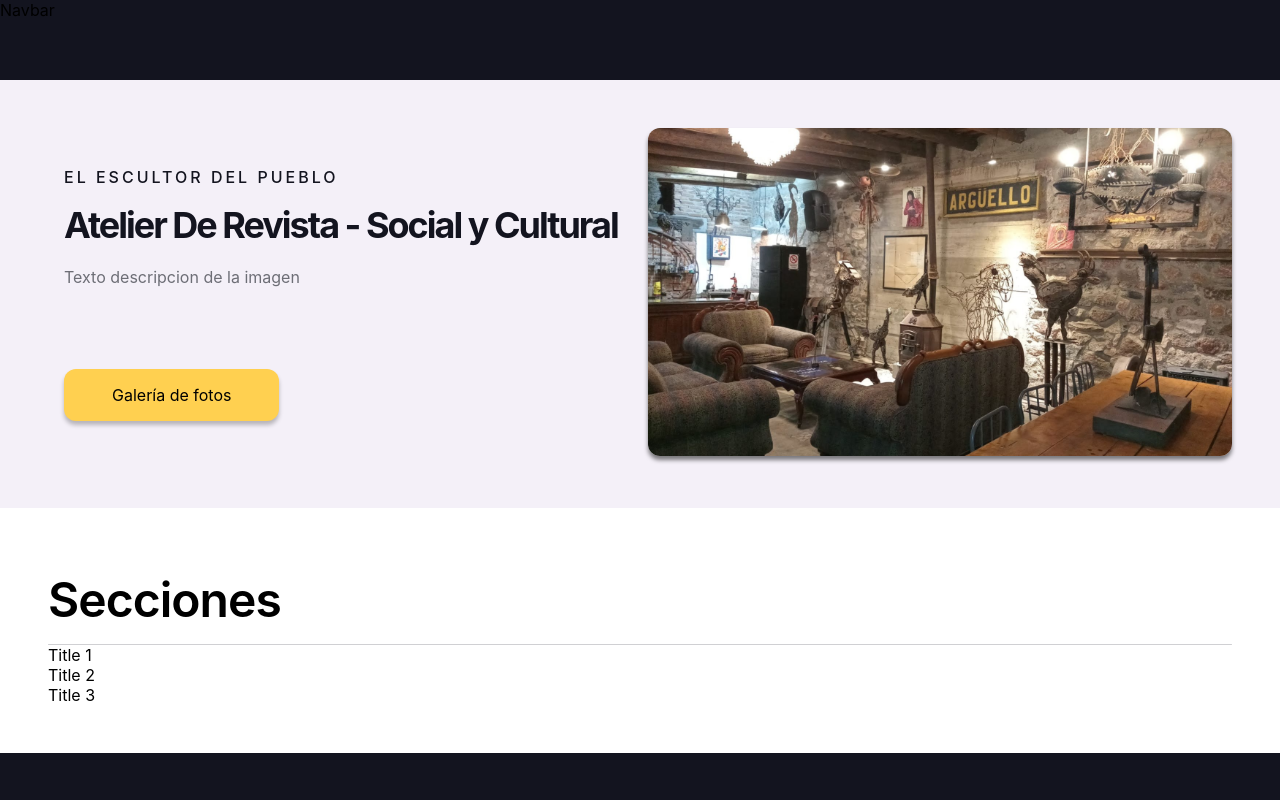
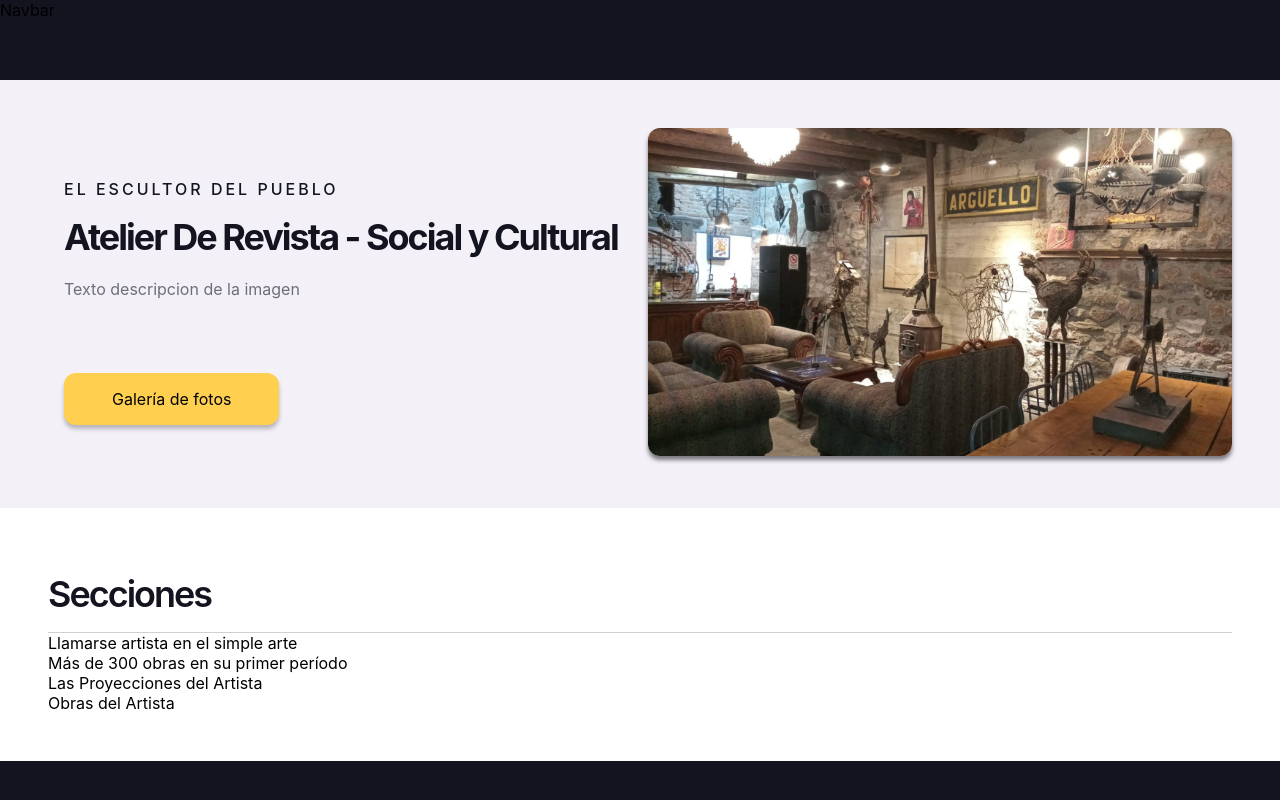
Before and after one commit to fedetanco22/derevista, a Next.js app: page / in a window 1280 px wide. Shown: the top 800 px of the page. Built offline with nearby package versions, Linux system fonts and the light colour scheme.

Commit message:
ppal content and blog list

```diff
--- a/components/BlogList/BlogList.tsx
+++ b/components/BlogList/BlogList.tsx
@@ -8,7 +8,7 @@ import data from '@/data/blogData.json'
 const BlogList = (): JSX.Element => {
   return (
     <div className="container">
-      <Text as="h2" variant="headline-2" fontWeight="bold">
+      <Text as="h2" variant="headline-1" fontWeight="bold" color="primary">
         Secciones
       </Text>
       <Divider />
--- a/components/ContentBox/ContentBox.module.scss
+++ b/components/ContentBox/ContentBox.module.scss
@@ -14,34 +14,6 @@
     padding: 1rem 0 1rem 1rem;
   }
 
-  &__subtitle {
-    color: var(--black);
-    font-size: 1rem;
-    font-style: normal;
-    font-weight: 500;
-    line-height: 1.25rem; /* 125% */
-    letter-spacing: 0.1875rem;
-    text-transform: uppercase;
-  }
-
-  &__title {
-    color: var(--black);
-    font-size: 2.25rem;
-    font-style: normal;
-    font-weight: 700;
-    letter-spacing: -0.125rem;
-    margin: 1rem 0;
-  }
-
-  &__text {
-    color: var(--medium-grey);
-    font-family: Inter;
-    font-size: 1rem;
-    font-style: normal;
-    font-weight: 400;
-    line-height: 1.75rem; /* 175% */
-  }
-
   &__image {
     flex: 1;
     border-radius: var(--border-radius);
--- a/components/ContentBox/ContentBox.tsx
+++ b/components/ContentBox/ContentBox.tsx
@@ -2,6 +2,7 @@ import React from 'react'
 import Image from 'next/image'
 
 import Button from '../Button/Button'
+import Text from '../Text/Text'
 
 import styles from './ContentBox.module.scss'
 
@@ -12,11 +13,26 @@ const ContentBox = (): JSX.Element => {
     <div className={`${styles.box} flex`}>
       <div className={`${styles.box__content} `}>
         <div>
-          <div className={styles.box__subtitle}>El Escultor del pueblo</div>
-          <p className={styles.box__title}>
+          <Text
+            as="h2"
+            variant="headline-2"
+            color="primary"
+            fontWeight="medium"
+          >
+            El Escultor del pueblo
+          </Text>
+
+          <Text
+            as="h1"
+            variant="headline-1"
+            color="primary"
+            fontWeight="extra-bold"
+          >
             Atelier De Revista - Social y Cultural
-          </p>
-          <p className={styles.box__text}>Texto descripcion de la imagen</p>
+          </Text>
+          <Text as="p" variant="body-1" color="light">
+            Texto descripcion de la imagen
+          </Text>
         </div>
         <Button text="Galería de fotos" />
       </div>
--- a/components/Text/Text.module.scss
+++ b/components/Text/Text.module.scss
@@ -6,30 +6,26 @@
 }
 
 .headline-1 {
-  font-size: 64px;
+  font-size: 2.25rem;
+  font-style: normal;
   font-weight: 700;
-  line-height: 1;
-  letter-spacing: -0.02em;
+  letter-spacing: -0.125rem;
+  margin: 1rem 0;
 }
 
 .headline-2 {
-  font-size: 3rem;
-  font-weight: 700;
-  line-height: 56px;
-  letter-spacing: -0.02em;
-}
-
-.headline-4 {
-  font-size: 2rem;
-  font-weight: 700;
-  line-height: 40px;
-  letter-spacing: -0.01em;
+  font-size: 1rem;
+  font-style: normal;
+  line-height: 1.25rem; /* 125% */
+  letter-spacing: 0.1875rem;
+  text-transform: uppercase;
 }
 
 .body-1 {
-  font-size: 1.5rem;
+  font-size: 1rem;
+  font-style: normal;
   font-weight: 400;
-  line-height: 32px;
+  line-height: 1.75rem; /* 175% */
 }
 
 .body-2 {
@@ -64,17 +60,13 @@
 }
 
 .white {
-  color: var(--font-color);
+  color: var(--white);
 }
 
 .light {
-  color: var(--font-color-light);
+  color: var(--medium-grey);
 }
 
 .primary {
-  color: var(--primary-color);
+  color: var(--black);
 }
-
-.secondary {
-  color: var(--secondary-color);
-}
--- a/components/Text/Text.tsx
+++ b/components/Text/Text.tsx
@@ -3,19 +3,10 @@ import React, { memo, ReactNode } from 'react'
 import style from './Text.module.scss'
 
 type Element = 'h1' | 'h2' | 'h3' | 'p' | 'span' | 'a'
-type Variant =
-  | 'text'
-  | 'headline-1'
-  | 'headline-2'
-  | 'headline-4'
-  | 'body-1'
-  | 'body-2'
-  | 'caption'
-  | 'caption-2'
-  | 'hairline'
+type Variant = 'text' | 'headline-1' | 'headline-2' | 'body-1'
 type FontWeight = 'normal' | 'medium' | 'bold' | 'extra-bold'
 type Alignment = 'left' | 'center'
-type Color = 'white' | 'light' | 'primary' | 'secondary'
+type Color = 'white' | 'light' | 'primary'
 
 type TextProps = {
   /** Text to display */
--- a/data/blogData.json
+++ b/data/blogData.json
@@ -1,20 +1,30 @@
 [
     {
+        "id": "1",
         "image": "/images/artista.svg",
-        "title": "Title 1",
-        "subtitle": "Subtitle 1",
-        "text": "Text 1"
+        "title": "Llamarse artista en el simple arte",
+        "subtitle": "Presentación",
+        "text": "Llamarse artista en el simple arte de aprender. Cuando empecé a ordenar ideas y pensamientos, sabia sumergirte. Obra. De Revista es la obra a conocer para poder llegar al interior el artista y penetran en una misma.  La diferencia del conocimiento suele ser la y atracción hacia el ser. En el arte encuentro esa intención que busque afuera y encontré en mí."
     },
     {
+        "id": "2",
         "image": "/images/arguello.svg",
-        "title": "Title 2",
-        "subtitle": "Subtitle 2",
-        "text": "Text 2"
+        "title": "Más de 300 obras en su primer período",
+        "subtitle": "mi camino al arte",
+        "text": "Más de 300 son sus obras en su primer periodo. Solo falta recorrer los distintos puntos públicos donde el artista ha dejado su impronta. Su colección privada de obras es la que el artista desea acompañar en catálogo, de las cuales todas están a consideración y criterio del artista. El hecho de desprenderse de alguna en caso de alguien querer poseerla."
     },
     {
+        "id": "3",
         "image": "/images/proyeccions.svg",
-        "title": "Title 3",
-        "subtitle": "Subtitle 3",
-        "text": "Text 3"
+        "title": "Las Proyecciones del Artista",
+        "subtitle": "mis proyecciones",
+        "text": "Lorem Ipsum es simplemente el texto de relleno de las imprentas y archivos de texto. Lorem Ipsum ha sido el texto de relleno estándar de las industrias desde el año 1500, cuando un impresor (N. del T. persona que se dedica a la imprenta) desconocido usó una galería de textos y los mezcló de tal manera que logró hacer un libro de textos especimen."
+    },
+    {
+        "id": "4",
+        "image": "/images/obras.svg",
+        "title": "Obras del Artista",
+        "subtitle": "Obras en si",
+        "text": "Más de 300 son sus obras en su primer periodo. Solo falta recorrer los distintos puntos públicos donde el artista ha dejado su impronta. Su colección privada de obras es la que el artista desea acompañar en catálogo, de lcuales todas están a consideración y criterio del artista. El hecho de desprenderse alguna en caso de alguien querer poseerla."
     }
 ]
```
